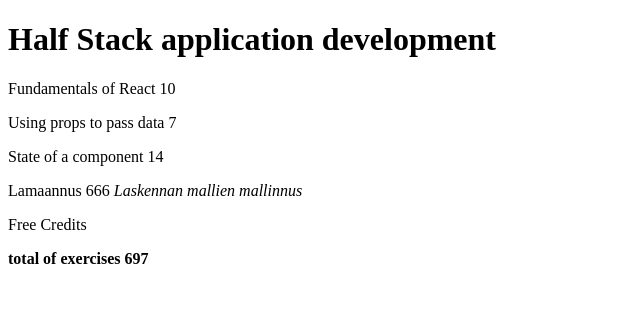
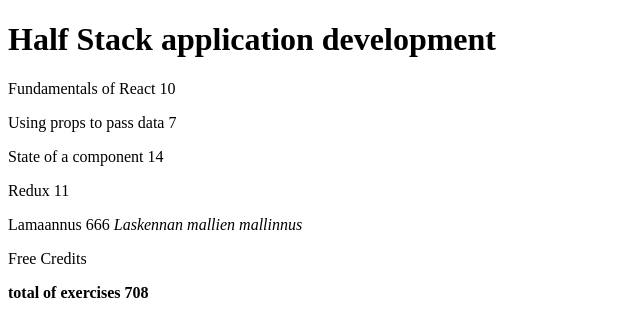
Before and after one commit to shamaanikala/FullStack-HY-k2023, a React (Create React App) app in the folder osa2/kurssitiedot/: page / in a window 1280 px wide. Shown: the top 336 px of the page, without its empty margins (0-640 px from the left). Built offline with nearby package versions, Linux system fonts and the light colour scheme.

Commit message:
Teht.2.3*: Viilausta, step8 tehtiin jo step7

```diff
--- a/osa2/kurssitiedot/src/App.js
+++ b/osa2/kurssitiedot/src/App.js
@@ -18,9 +18,6 @@
 
 // Tämä renderöi kaiken yhdellä kertaa
 const Content = ({parts}) => {
-  //console.log(parts)
-  //console.log('Toimiiko mappaus?')
-  //console.log(parts.map(p => <Part part={p} />))
   console.log('Tulostetaan part id:t')
   console.log(parts.map(p => p.id))
   return (
@@ -29,20 +26,9 @@
     </div>
   )
 }
-//<Part part={parts.parts[0]}  />
-//<Part part={parts.parts[1]}  />
-//<Part part={parts.parts[2]}  />
 
-// total lasketaan mallivastauksissa App-
-// komponentissa annettujen exercisesX summana, joka
-// annetaan totallille propsina
 const Total = ({parts}) => {
   console.log(parts)
-  //console.log('Tulostetaan forEach taulukosta:')
-  //props.parts.forEach(value => {
-  //  console.log(value)
-  //})
-  //const summa = props.parts[0].exercises + props.parts[1].exercises + props.parts[2].exercises
   const summa = parts.reduce((summa,osa) => {
     if (!Object.hasOwn(osa,'exercises')) {
       // jostain syystä undefined ei jää haaviin === null
@@ -92,6 +78,11 @@
         id: 3
       },
       {
+        name: 'Redux',
+        exercises: 11,
+        id: 4
+      },
+      {
         name: "Lamaannus",
         description: "Laskennan mallien mallinnus",
         exercises: 666,
@@ -102,7 +93,7 @@
         id: 300
       },
       {
-        id:4
+        id:5
       }
   ]
 }
```
